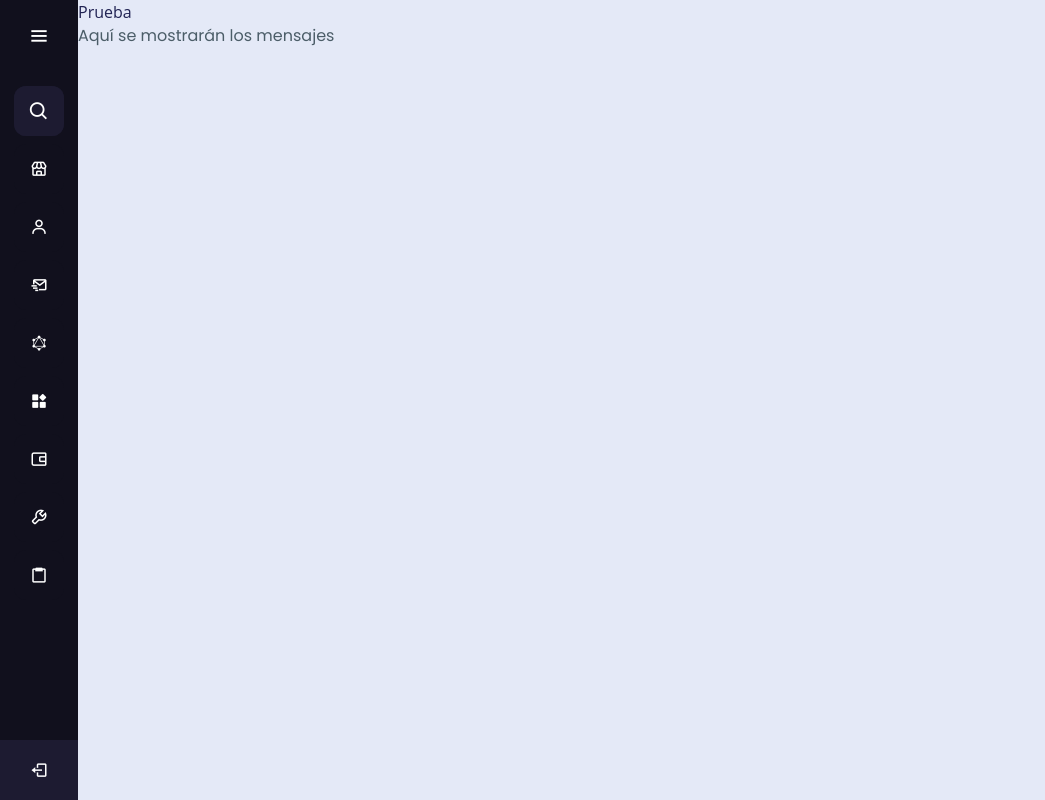
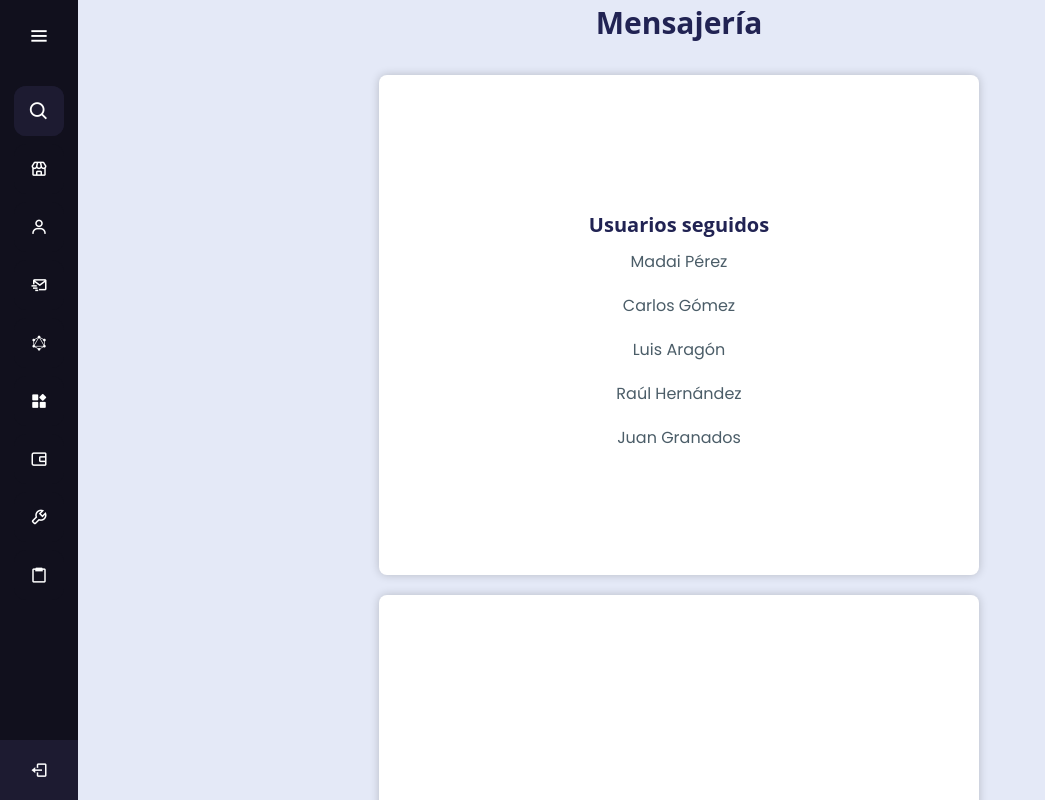
Before and after one commit to LuisAragonLetona/tokenizacion, a React (Create React App) app: page /mensajes in a window 1280 px wide. Shown: the top 800 px of the page, without its empty margins (0-1045 px from the left). Built offline with nearby package versions, Linux system fonts and the light colour scheme.

Commit message:
Agregados los componentes de mensajería

```diff
--- /dev/null
+++ b/src/css/chat.css
@@ -0,0 +1,165 @@
+/* Estilos generales */
+
+.mensajeria h1 {
+    text-align: center;
+    margin-bottom: 20px;
+    font-size: 30px; /* Cambia el tamaño según tus necesidades */
+    font-weight: bold; /* Hace el texto negrita */
+}
+
+
+.chat-area {
+    display: flex;
+    justify-content: center;
+    align-items: center;
+}
+
+.chat-card {
+    display: flex; /* Activa el modelo de caja flexible */
+    flex-direction: column; /* Establece la dirección del flujo como columna */
+    justify-content: center; /* Centra verticalmente el contenido */
+    align-items: center; /* Centra horizontalmente el contenido */
+    flex: 1; /* Utiliza flex para ocupar el mismo espacio disponible */
+    background-color: #ffffff;
+    border-radius: 8px;
+    box-shadow: 0 0 10px rgba(0, 0, 0, 0.2);
+    padding: 20px;
+    text-align: center;
+    margin: 10px; /* Agrega un margen entre las tarjetas */
+    min-width: 600px; /* Establece el ancho mínimo deseado */
+    min-height: 500px; /* Establece la altura mínima deseada */
+    overflow: auto; /* Agrega desplazamiento si el contenido excede las dimensiones mínimas */
+  }
+
+  .chat-card h2 {
+    font-size: 25px; /* Tamaño de fuente para el título */
+    font-weight: bold; /* Texto en negrita */
+  }
+
+  .chat-card ul {
+    list-style: none;
+    padding: 0;
+  }
+
+  .chat-card li {
+    font-size: 20px;
+    cursor: pointer;
+    padding: 10px 0;
+  }
+
+  .chat-card li:hover {
+    background-color: #f0f0f0;
+    border-radius: 4px;
+  }
+
+.chat-app {
+    background-color: #ffffff;
+    border-radius: 8px;
+    box-shadow: 0 0 10px rgba(0, 0, 0, 0.2);
+    padding: 20px;
+    text-align: center;
+}
+
+.chat-container {
+    background-color: #ffffff;
+    border-radius: 8px;
+    box-shadow: 0 0 10px rgba(0, 0, 0, 0.2);
+    padding: 20px;
+    text-align: center;
+}
+
+/* Estilos para la lista de usuarios */
+.user-list ul {
+    list-style: none;
+    padding: 0;
+    margin: 0;
+}
+
+.user-list li {
+    cursor: pointer;
+    padding: 10px 0;
+}
+
+.user-list li:hover {
+    background-color: #f0f0f0;
+    border-radius: 4px;
+}
+
+/* Estilos para el formulario de chat */
+.chat-form h2 {
+    font-size: 25px; /* Tamaño de fuente para el título */
+    font-weight: bold; /* Texto en negrita */
+}
+
+.chat-messages {
+    max-height: 300px;
+    overflow-y: auto;
+    padding: 10px;
+    border: 1px solid #ccc;
+    border-radius: 4px;
+    background-color: #f9f9f9;
+    margin-bottom: 10px;
+}
+
+.message {
+    text-align: left;
+}
+
+.chat-form {
+    width: 500px;
+    font-size: 20px;
+}
+
+.chat-form form {
+    display: flex;
+    align-items: center;
+}
+
+.chat-form input[type="text"] {
+    flex: 1;
+    padding: 10px 20px;
+    border: 1px solid #ccc;
+    border-radius: 4px;
+    margin-right: 10px;
+}
+
+.chat-form button {
+    background-color: #007bff;
+    color: #fff;
+    border: none;
+    border-radius: 4px;
+    padding: 10px 20px;
+    cursor: pointer;
+    margin-top: 15px;
+}
+
+.chat-form button:hover {
+    background-color: #0056b3;
+}
+
+/* Estilos para las tarjetas en dispositivos móviles o pantallas pequeñas */
+@media (max-width: 1350px) {
+    .chat-area {
+      flex-direction: column; /* Cambia la dirección del flujo a columna en dispositivos móviles */
+      align-items: center; /* Centra horizontalmente las tarjetas */
+    }
+
+    .chat-card {
+
+      width: 90%; /* Establece un ancho máximo del 90% del contenedor */
+      margin: 10px auto; /* Centra las tarjetas horizontalmente */
+    }
+
+    /* Estilos adicionales para el contenido dentro de las tarjetas en dispositivos móviles */
+    .chat-card h2 {
+      font-size: 20px; /* Tamaño de fuente reducido */
+    }
+
+    .chat-card ul {
+      font-size: 18px; /* Tamaño de fuente reducido para la lista de usuarios */
+    }
+
+    .chat-card li {
+      font-size: 16px; /* Tamaño de fuente reducido para los elementos de la lista de usuarios */
+    }
+  }
--- a/src/css/sidebar.css
+++ b/src/css/sidebar.css
@@ -232,6 +232,9 @@
   width: calc(100% - 78px);
   transition: all 0.5s ease;
   z-index: 2;
+  display: flex;
+  justify-content: center; /* Centra horizontalmente */
+  align-items: center; /* Centra verticalmente */
 }
 /* .sidebar.open ~ .home-section{
   left: 250px;
--- /dev/null
+++ b/src/pages/ChatApp.jsx
@@ -0,0 +1,44 @@
+import React, { useState } from 'react';
+import ChatForm from './ChatForm';
+
+function ChatApp() {
+    const [selectedUser, setSelectedUser] = useState(null);
+    const [chatHistories, setChatHistories] = useState({
+        'Madai': [],
+        'Carlos': [],
+        'Luis': [],
+        'Raúl': [],
+        'Juan': [],
+    });
+
+    const handleUserSelect = (user) => {
+        setSelectedUser(user);
+    };
+
+    return (
+
+        <div className="chat-area">
+            <div className="chat-card chat-app">
+                <div className="user-list">
+                    <h2>Usuarios seguidos</h2>
+                    <ul>
+                        <li onClick={() => handleUserSelect('Madai')}>Madai Pérez</li>
+                        <li onClick={() => handleUserSelect('Carlos')}>Carlos Gómez</li>
+                        <li onClick={() => handleUserSelect('Luis')}>Luis Aragón</li>
+                        <li onClick={() => handleUserSelect('Raúl')}>Raúl Hernández</li>
+                        <li onClick={() => handleUserSelect('Juan')}>Juan Granados</li>
+                    </ul>
+                </div>
+            </div>
+            <div className="chat-card chat-container">
+                {selectedUser ? (
+                    <ChatForm selectedUser={selectedUser} chatHistory={chatHistories[selectedUser]} setChatHistory={setChatHistories} />
+                ) : (
+                    <p>Selecciona un usuario para chatear</p>
+                )}
+            </div>
+        </div>
+    );
+}
+
+export default ChatApp;
--- /dev/null
+++ b/src/pages/ChatForm.jsx
@@ -0,0 +1,56 @@
+import React, { useState } from 'react';
+
+
+function ChatForm({ selectedUser, chatHistory, setChatHistory }) {
+  const [message, setMessage] = useState('');
+
+  const handleInputChange = (e) => {
+    setMessage(e.target.value);
+  };
+
+  const handleSubmit = (e) => {
+    e.preventDefault();
+    if (message.trim() === '') {
+      return;
+    }
+
+    const newMessage = {
+      user: "Rudy Griffin",
+      text: message,
+    };
+
+    // Actualiza el historial de mensajes solo para el usuario seleccionado
+    setChatHistory((prevChatHistories) => ({
+      ...prevChatHistories,
+      [selectedUser]: [...prevChatHistories[selectedUser], newMessage],
+    }));
+    setMessage('');
+  };
+
+  // Extrae el historial de chat del usuario seleccionado
+  const selectedUserChatHistory = chatHistory || [];
+
+  return (
+    <div className="chat-form">
+      <h2>Chat con {selectedUser}</h2>
+      <div className="chat-messages">
+        {selectedUserChatHistory.map((message, index) => (
+          <div key={index} className="message">
+            <strong>{message.user}:</strong> {message.text}
+          </div>
+        ))}
+      </div>
+      <form onSubmit={handleSubmit}>
+        <input
+          type="text"
+          placeholder="Escribe un mensaje..."
+          value={message}
+          onChange={handleInputChange}
+        />
+        <button type="submit">Enviar</button>
+      </form>
+    </div>
+  );
+}
+
+export default ChatForm;
--- a/src/pages/Mensajes.jsx
+++ b/src/pages/Mensajes.jsx
@@ -1,21 +1,24 @@
-import React from 'react';
+import React, { useState } from 'react';
 import Sidebar from './Sidebar';
+import ChatApp from './ChatApp';
+import '../css/chat.css';
+
 
 class Mensajes extends React.Component {
   render() {
 
     const Texto = () => {
       return (
-          <>
-          <h1>Prueba</h1>
-          <div>Aquí se mostrarán los mensajes</div>
-          </>
-      )
-  };
+        <div className="mensajeria">
+          <h1>Mensajería</h1>
+          <ChatApp />
+        </div>
+      );
+    };
 
     return (
       <div>
-        <Sidebar contenido={<Texto/>} />
+        <Sidebar contenido={<Texto />} />
       </div>
     );
   }
```
